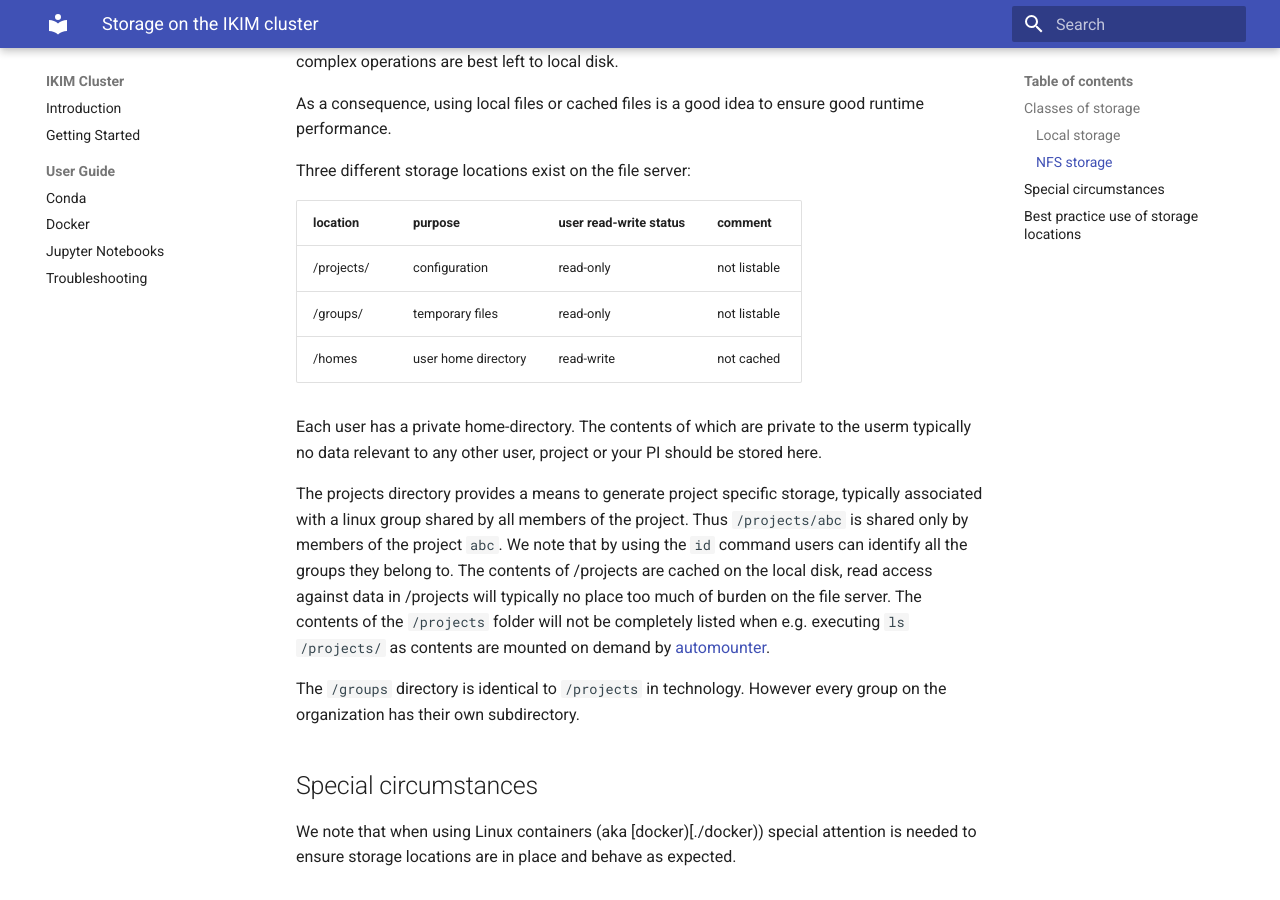
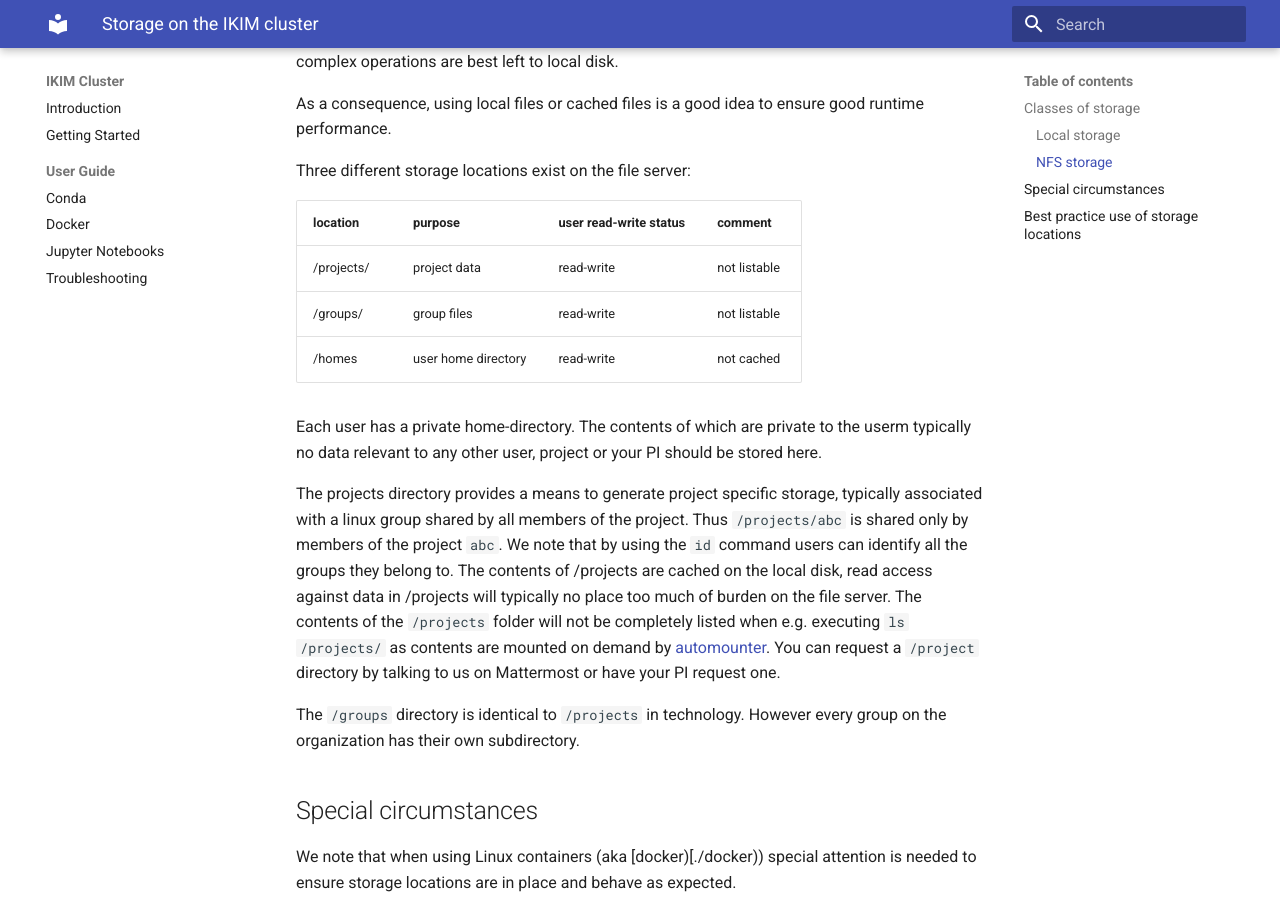
Before and after one commit to IKIM-Essen/ClusterDocs, an MkDocs documentation site: the page built from docs/storage.md, in a window 1280 px wide and 900 px high, scrolled down 970 px. Built offline with MkDocs 1.6.1 and Material for MkDocs 9.7.7, drawn with Linux system fonts in a browser that asks for light colours.

Commit message:
fixed cut-copy-paste issues and added info on requesting project; thanks Jan

```diff
--- a/docs/storage.md
+++ b/docs/storage.md
@@ -27,13 +27,13 @@ Three different storage locations exist on the file server:
 
 | location | purpose | user read-write status | comment |
 | ---  | --- |  -- | ---|
-| /projects/    | configuration | read-only |  not listable |
-| /groups/    | temporary files | read-only |  not listable |
+| /projects/    | project data | read-write |  not listable |
+| /groups/    | group files | read-write  |  not listable |
 | /homes  | user home directory | read-write | not cached |
 
 Each user has a private home-directory. The contents of which are private to the userm typically no data relevant to any other user, project or your PI should be stored here.
 
-The projects directory provides a means to generate project specific storage, typically associated with a linux group shared by all members of the project. Thus `/projects/abc` is shared only by members of the project `abc`. We note that by using the `id` command users can identify all the groups they belong to. The contents of /projects are cached on the local disk, read access against data in /projects will typically no place too much of burden on the file server. The contents of the `/projects` folder will not be completely listed when e.g. executing `ls /projects/` as contents are mounted on demand by [automounter](https://help.ubuntu.com/community/Autofs).
+The projects directory provides a means to generate project specific storage, typically associated with a linux group shared by all members of the project. Thus `/projects/abc` is shared only by members of the project `abc`. We note that by using the `id` command users can identify all the groups they belong to. The contents of /projects are cached on the local disk, read access against data in /projects will typically no place too much of burden on the file server. The contents of the `/projects` folder will not be completely listed when e.g. executing `ls /projects/` as contents are mounted on demand by [automounter](https://help.ubuntu.com/community/Autofs). You can request a `/project` directory by talking to us on Mattermost or have your PI request one.
 
 The `/groups` directory is identical to `/projects` in technology. However every group on the organization has their own subdirectory.
 
```
